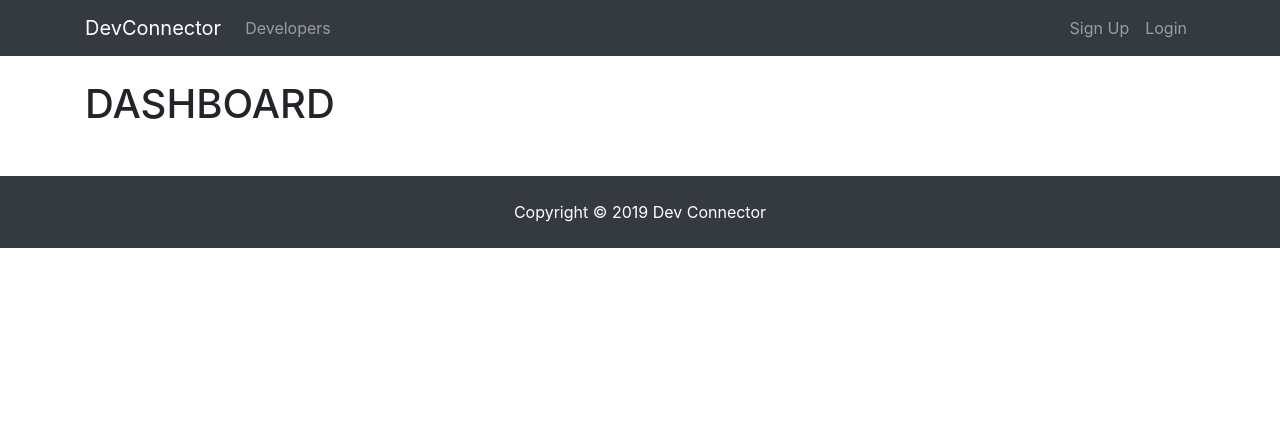
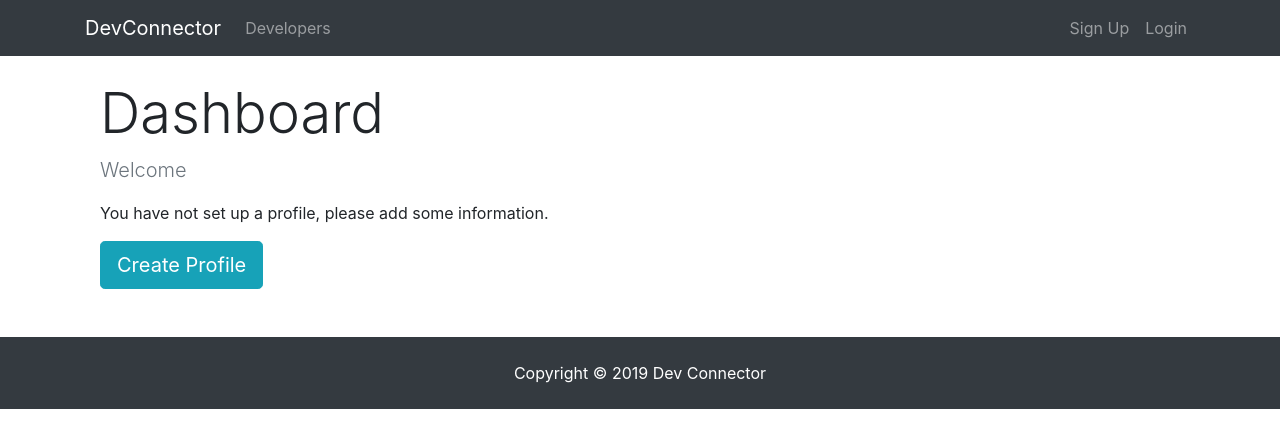
Before and after one commit to tomkent321/developer_connect, a React (Create React App) app in the folder client/: page /dashboard in a window 1280 px wide. Shown: the top 448 px of the page. Built offline with nearby package versions, Linux system fonts and the light colour scheme; no server answers.

Commit message:
dashboard and spinner components

```diff
--- /dev/null
+++ b/client/src/components/common/Spinner.js
@@ -0,0 +1,14 @@
+import React from "react";
+import spinner from "./spinner.gif";
+
+export default () => {
+  return (
+    <div>
+      <img
+        src={spinner}
+        style={{ width: "200px", margin: "auto", display: "block" }}
+        alt="Loading..."
+      />
+    </div>
+  );
+};
--- a/client/src/components/dashboard/Dashboard.js
+++ b/client/src/components/dashboard/Dashboard.js
@@ -1,7 +1,9 @@
 import React, { Component } from "react";
 import PropTypes from "prop-types";
+import { Link } from 'react-router-dom';
 import { connect } from "react-redux";
 import { getCurrentProfile } from "../../actions/profileActions";
+import Spinner from "../common/Spinner";
 
 class Dashboard extends Component {
   componentDidMount() {
@@ -9,22 +11,52 @@
   }
 
   render() {
+    const { user } = this.props.auth;
+    const { profile, loading } = this.props.profile;
+
+    let dashboardContent;
+
+    if (profile === null || loading) {
+      dashboardContent = <Spinner />;
+    } else {
+      // Check if logged in user has profile data
+      if (Object.keys(profile).length > 0) {
+        dashboardContent = <h4>TODO: Display profile here!</h4>;
+      } else {
+        // User is logged in but no profile
+        dashboardContent = (
+          <div>
+            <p className="lead text-muted">Welcome {user.name}</p>
+            <p>You have not set up a profile, please add some information.</p>
+            <Link to="/create-profile" className="btn btn-lg btn-info">Create Profile</Link>
+          </div>
+        );
+      }
+    }
     return (
-      <div>
-        <h1>DASHBOARD</h1>
+      <div className="dashboard">
+        <div className="container">
+          <div className="row">
+            <div className="col-md-12">
+              <h1 className="display-4">Dashboard</h1>
+              {dashboardContent}
+            </div>
+          </div>
+        </div>
       </div>
     );
   }
 }
 
 Dashboard.propTypes = {
-  profile: PropTypes.object.isRequired,
-  loading: PropTypes.string.isRequired
+  getCurrentProfile: PropTypes.func.isRequired,
+  auth: PropTypes.object.isRequired,
+  profile: PropTypes.object.isRequired
 };
 
 const mapStateToProps = state => ({
   profile: state.profile,
-  loading: state.loading
+  auth: state.auth
 });
 
 export default connect(
```
Also changed, not shown: client/src/reducers/profileReducer.js (+0 -7 lines), client/src/components/common/spinner.gif (added).
